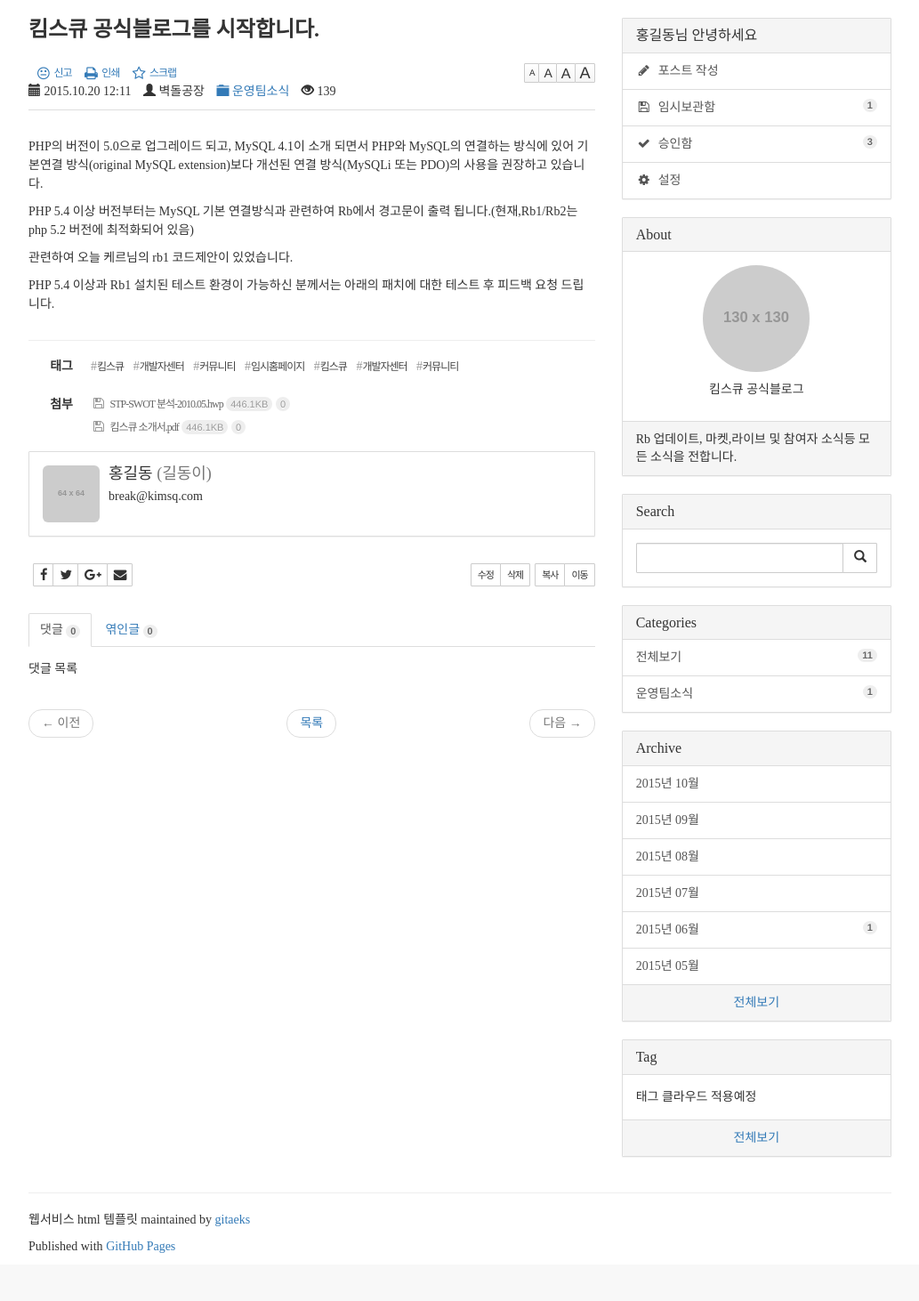
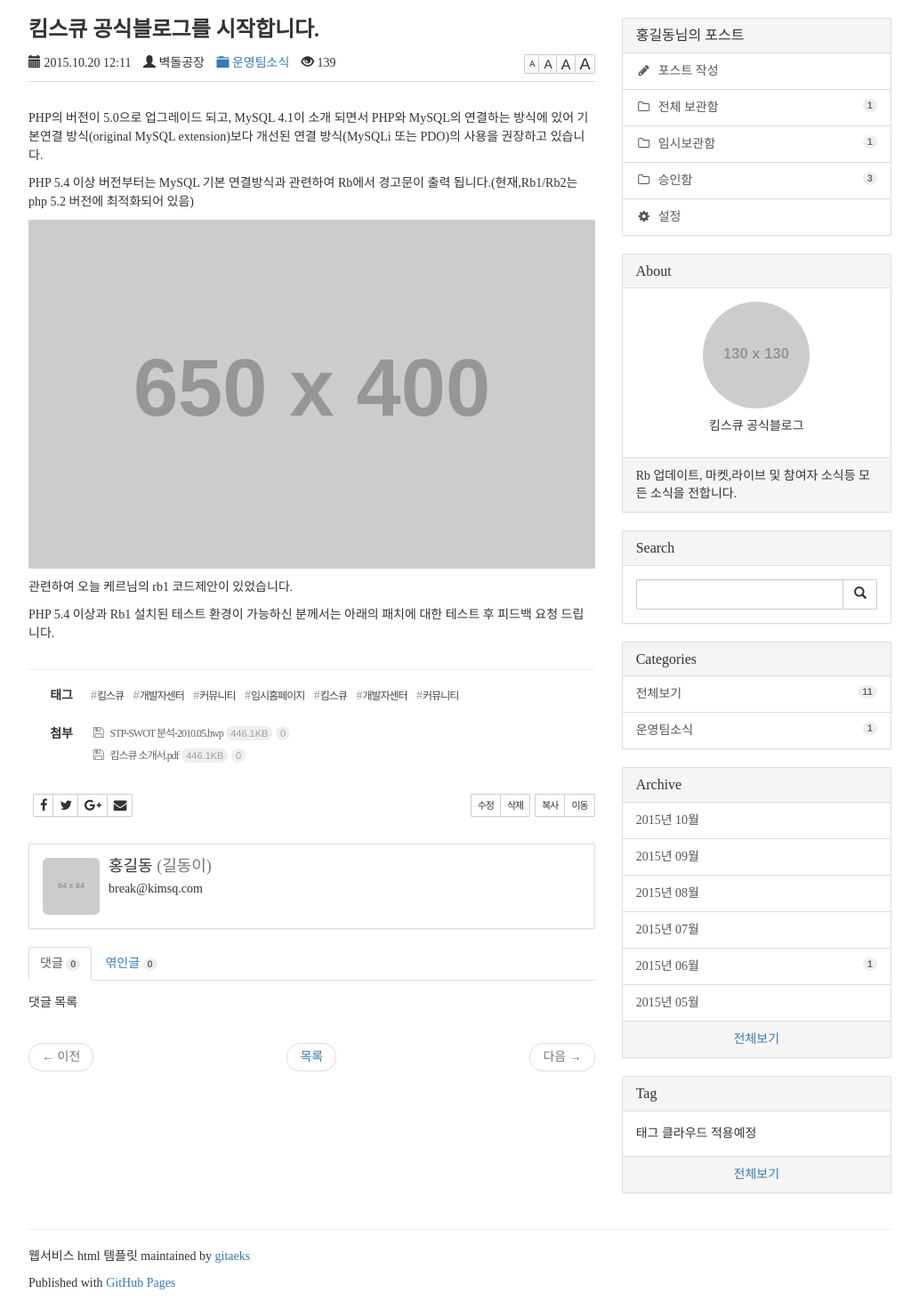
Before and after one commit to gitaeks/bs-html-examples, a PHP site: page /blog/default/view.html in a window 1280 px wide. Shown: the part 51-1513 px from the top of the page at 89% size, without its empty margins (123-1156 px from the left). Before the commit the page ends 1459 px from the top, so only its background shows below. Run offline with PHP 8.4, Linux system fonts and the light colour scheme; grey boxes labelled with a size stand in for pictures from a placeholder-image service; some libraries are stand-ins or nearby versions.

Commit message:
view.html 개선

```diff
--- a/blog/default/style.css
+++ b/blog/default/style.css
@@ -257,7 +257,7 @@
 }
 
 .rb-blog-view .rb-blog-heading h1 {
-    margin: 0 0 25px;
+    margin: 0 0 15px;
     font-size: 24px;
     font-weight: bold;
 }
@@ -280,9 +280,11 @@
 
 
 /*font-resizer*/
+
 .rb-blog-view .rb-blog-heading .rb-resizer {
     float: right;
 }
+
 .rb-blog-view .rb-blog-heading .rb-resizer a {
     margin-left: -1px;
     font-family: 'Helvetica Neue', Helvetica, Arial, sans-serif;
--- a/blog/default/view.html
+++ b/blog/default/view.html
@@ -59,20 +59,8 @@
                             </h1>
 
 
-                            <div class="btn-toolbar">
-                                <div class="btn-group rb-resizer" role="group" aria-label="...">
-                                    <span class="rb-font-xs"><a class="btn btn-default btn-xs hidden-xs">A</a></span>
-                                    <span class="rb-font-sm"><a class="btn btn-default btn-xs">A</a></span>
-                                    <span class="rb-font-md"><a class="btn btn-default btn-xs">A</a></span>
-                                    <span class="rb-font-lg"><a class="btn btn-default btn-xs">A</a></span>
-                                </div>
-                                <div class="btn-group rb-buttons" role="group" aria-label="...">
-                                    <a href="" class="btn btn-link btn-xs"><i class="fa fa-meh-o fa-lg fa-fw"></i> 신고</a>
-                                    <a href="" class="btn btn-link btn-xs"><i class="fa fa-print fa-lg fa-fw"></i> 인쇄</a>
-                                    <a href="" class="btn btn-link btn-xs"><i class="fa fa-star-o fa-lg fa-fw"></i> 스크랩</a>
-                                </div>
-                            </div>
-
+                            <div class="row">
+                                <div class="col-sm-8">
                                     <ul class="rb-post-meta list-inline">
                                         <li>
                                             <span class="glyphicon glyphicon-calendar"></span>
@@ -83,11 +71,26 @@
                                         <li><span data-toggle="tooltip" title="조회수"><span class="glyphicon glyphicon-eye-open"></span>  139</span></li>
                                     </ul>
                                 </div>
+                                <div class="col-sm-4">
+                                     <div class="btn-toolbar">
+                                        <div class="btn-group rb-resizer" role="group" aria-label="...">
+                                            <span class="rb-font-xs"><a class="btn btn-default btn-xs hidden-xs">A</a></span>
+                                            <span class="rb-font-sm"><a class="btn btn-default btn-xs">A</a></span>
+                                            <span class="rb-font-md"><a class="btn btn-default btn-xs">A</a></span>
+                                            <span class="rb-font-lg"><a class="btn btn-default btn-xs">A</a></span>
+                                        </div>
+                                    </div>
+                                </div>
+
+                            </div>
+                        </div>
 
                         <!-- blog-body -->
                         <div class="rb-blog-body">
                             <p>PHP의 버전이 5.0으로 업그레이드 되고, MySQL 4.1이 소개 되면서 PHP와 MySQL의 연결하는 방식에 있어 기본연결 방식(original MySQL extension)보다 개선된 연결 방식(MySQLi 또는 PDO)의 사용을 권장하고 있습니다.</p>
                             <p>PHP 5.4 이상 버전부터는  MySQL 기본 연결방식과 관련하여 Rb에서 경고문이 출력 됩니다.(현재,Rb1/Rb2는 php 5.2 버전에 최적화되어 있음)</p>
+
+                            <p><img class="img-responsive" src="http://placehold.it/650x400?text=사진" alt="..."></p>
                             <p>관련하여 오늘 케르님의 rb1 코드제안이 있었습니다.</p>
                             <p>PHP 5.4 이상과 Rb1 설치된 테스트 환경이 가능하신 분께서는 아래의 패치에 대한 테스트 후 피드백 요청 드립니다.</p>
                         </div>
@@ -209,12 +209,13 @@
 
                     <div class="panel panel-default">
                         <div class="panel-heading">
-                            <h3 class="panel-title">홍길동님 안녕하세요</h3>
+                            <h3 class="panel-title">홍길동님의 포스트</h3>
                         </div>
                         <div class="list-group">
                             <a class="list-group-item" href="write.html"><i class="fa fa-pencil fa-fw"></i>&nbsp; 포스트 작성</a>
-                            <a class="list-group-item" href="list-temp.html"><span class="badge">1</span> <i class="fa fa-floppy-o fa-fw"></i>&nbsp; 임시보관함</a>
-                            <a class="list-group-item" href="list-confirm.html"><span class="badge">3</span> <i class="fa fa-check fa-fw"></i>&nbsp; 승인함</a>
+                            <a class="list-group-item" href="list-temp.html"><span class="badge">1</span> <i class="fa fa-folder-o fa-fw"></i>&nbsp; 전체 보관함</a>
+                            <a class="list-group-item" href="list-temp.html"><span class="badge">1</span> <i class="fa fa-folder-o fa-fw"></i>&nbsp; 임시보관함</a>
+                            <a class="list-group-item" href="list-confirm.html"><span class="badge">3</span> <i class="fa fa-folder-o fa-fw"></i>&nbsp; 승인함</a>
                             <a class="list-group-item" href="settings.html"><i class="fa fa-cog fa-fw"></i>&nbsp; 설정</a>
                         </div>
                     </div>
@@ -338,6 +342,16 @@
 
         <script type="text/javascript">
             $(document).ready(function() {
+
+                if($.cookie('TEXT_SIZE')) {
+                    $('.rb-blog-view').addClass($.cookie('TEXT_SIZE'));
+                }
+                $('.rb-resizer a').click(function() {
+                    var textSize = $(this).parent().attr('class');
+                    $('.rb-blog-view').removeClass('rb-font-xs rb-font-sm rb-font-md rb-font-lg').addClass(textSize);
+                    $.cookie('TEXT_SIZE',textSize, { path: '/', expires: 10000 });
+                    return false;
+                });
 
                 $("time.timeago").timeago();
 
```
Also changed, not shown: other parts of blog/default/view.html (+21 -21 lines). Lines whose indentation alone changed are shown as unchanged.
